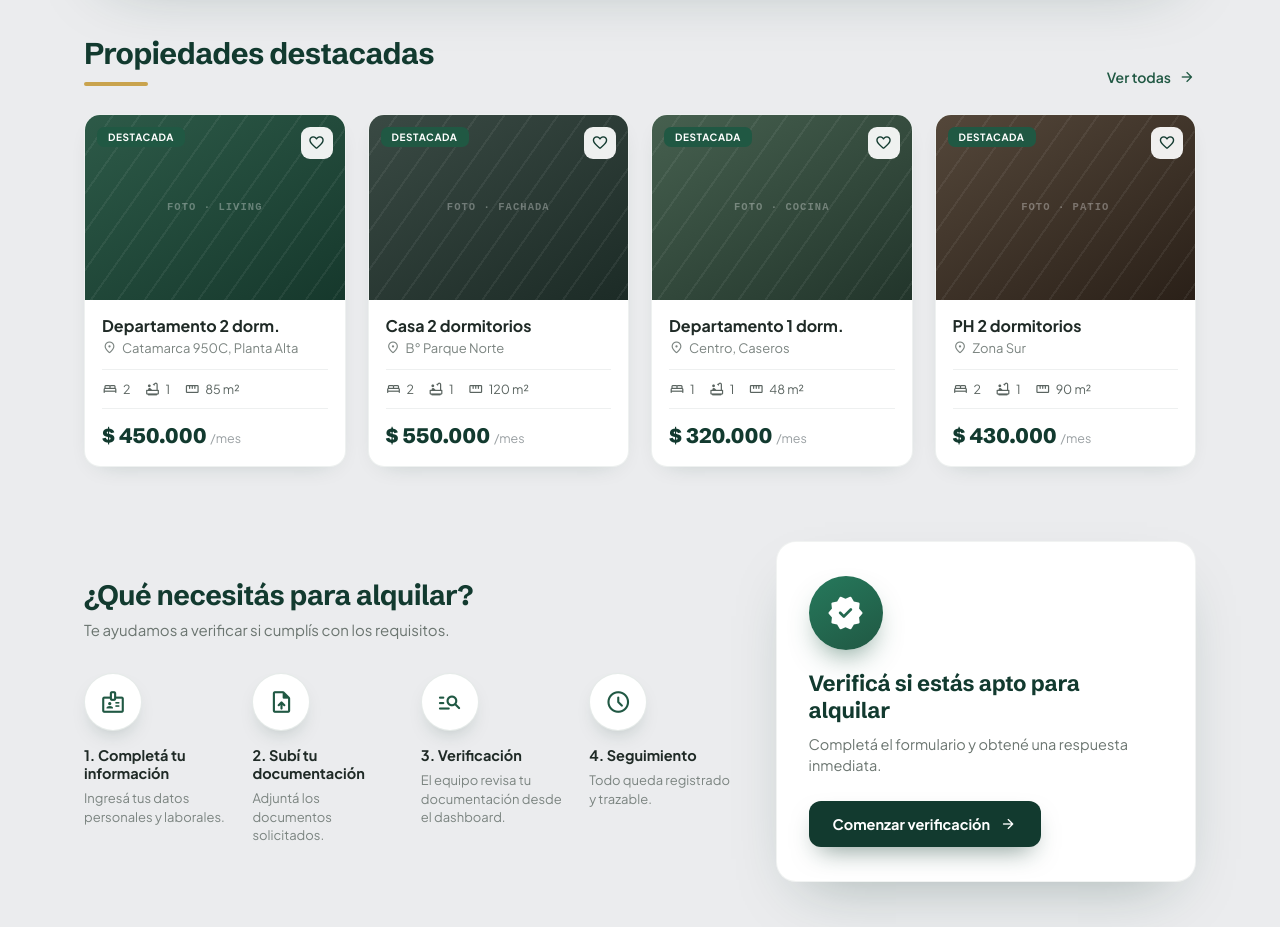
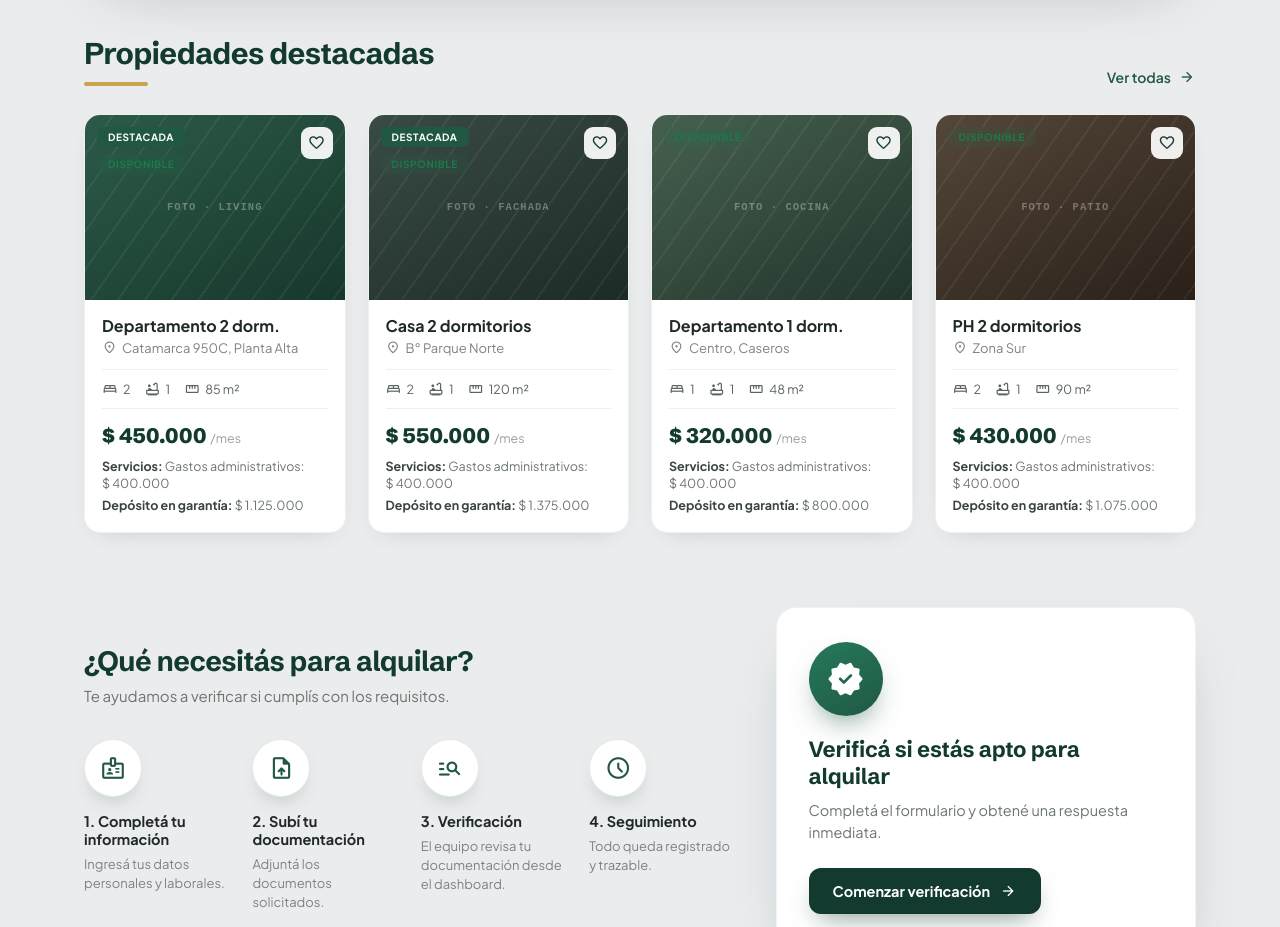
Before and after one commit to modulartear/raiesinmobiliaria, a React (Vite) app: page / in a window 1280 px wide. Shown: the part 840-1767 px from the top of the page. Built offline with nearby package versions, Linux system fonts and the light colour scheme; no server answers; the database is empty.

Commit message:
Improve property publishing: status + fees + remove m2

```diff
--- a/src/App.tsx
+++ b/src/App.tsx
@@ -190,8 +190,8 @@ export default function App() {
     price: "",
     beds: "",
     baths: "",
-    area: "",
     description: "",
+    status: "Disponible",
     featured: true,
     services: DEFAULT_SERVICES.slice(0, 3)
   }));
@@ -498,6 +498,10 @@ export default function App() {
       baths: p.bathsLabel,
       area: p.areaLabel,
       price: p.priceLabel,
+      status: p.status || "Disponible",
+      featured: Boolean(p.featured),
+      adminFee: formatCurrency(400000),
+      deposit: formatCurrency((p.price || 0) * 2.5),
       bg: p.bg,
       photoLabel: p.photoLabel,
       onEnter: () => setHover(idx),
@@ -727,9 +731,9 @@ export default function App() {
           price: Number(String(propDraft.price).replace(/[^\d]/g, "")) || 0,
           beds: Number(propDraft.beds) || 0,
           baths: Number(propDraft.baths) || 0,
-          area: Number(propDraft.area) || 0,
+          area: 0,
           description: propDraft.description,
-          status: "Disponible",
+          status: String((propDraft as any).status || "Disponible"),
           featured: Boolean(propDraft.featured),
           neighborhood: propDraft.address,
           city: "Caseros",
@@ -740,7 +744,7 @@ export default function App() {
           features: [
             { icon: "bed", label: "Ambientes", val: String(Number(propDraft.beds) || 0) },
             { icon: "bathtub", label: "Baños", val: String(Number(propDraft.baths) || 0) },
-            { icon: "straighten", label: "Superficie", val: `${Number(propDraft.area) || 0} m²` }
+            { icon: "straighten", label: "Superficie", val: `0 m²` }
           ],
           images
         };
@@ -766,8 +770,8 @@ export default function App() {
           price: "",
           beds: "",
           baths: "",
-          area: "",
           description: "",
+          status: "Disponible",
           featured: true,
           services: DEFAULT_SERVICES.slice(0, 3)
         });
@@ -911,8 +915,8 @@ export default function App() {
             price: String(p.price),
             beds: String(p.beds),
             baths: String(p.baths),
-            area: String(p.area),
             description: p.description || "",
+            status: p.status || "Disponible",
             featured: p.featured,
             services: p.services?.slice?.() || DEFAULT_SERVICES.slice(0, 3)
           });
--- a/src/lib/ui.ts
+++ b/src/lib/ui.ts
@@ -7,12 +7,14 @@ export function statusKind(status: string): BadgeKind {
     Verificado: "ok",
     Respondida: "ok",
     Reservado: "warn",
+    Reservada: "warn",
     "En revisión": "warn",
     "En revision": "warn",
     Pendiente: "danger",
     Nueva: "warn",
     Inactivo: "info",
     Alquilado: "info",
+    Alquilada: "info",
     "En proceso": "warn"
   };
   return map[status] || "info";
--- a/src/screens/DashboardScreen.tsx
+++ b/src/screens/DashboardScreen.tsx
@@ -176,8 +176,8 @@ export default function DashboardScreen({
     price: string;
     beds: string;
     baths: string;
-    area: string;
     description: string;
+    status: string;
     featured: boolean;
   };
   onPropDraft: (patch: Partial<typeof propDraft>) => void;
@@ -677,7 +677,7 @@ export default function DashboardScreen({
                             </div>
                           </div>
 
-                          <div className="dashboard-form-grid-3" style={css("display:grid;grid-template-columns:1fr 1fr 1fr;gap:16px")}>
+                          <div className="dashboard-form-grid-2" style={css("display:grid;grid-template-columns:1fr 1fr;gap:16px")}>
                             <div>
                               <label style={css("display:block;font:600 12.5px/1 'Plus Jakarta Sans';color:#123A2F;margin-bottom:8px")}>
                                 Ambientes
@@ -698,19 +698,6 @@ export default function DashboardScreen({
                               <input
                                 value={propDraft.baths}
                                 onChange={(e) => onPropDraft({ baths: e.target.value })}
-                                placeholder="0"
-                                style={css(
-                                  "width:100%;padding:12px 13px;border-radius:10px;border:1.5px solid #E2E4E6;background:#F8F9FA;font:500 14px 'Plus Jakarta Sans';color:#333;outline:none"
-                                )}
-                              />
-                            </div>
-                            <div>
-                              <label style={css("display:block;font:600 12.5px/1 'Plus Jakarta Sans';color:#123A2F;margin-bottom:8px")}>
-                                Superficie m²
-                              </label>
-                              <input
-                                value={propDraft.area}
-                                onChange={(e) => onPropDraft({ area: e.target.value })}
                                 placeholder="0"
                                 style={css(
                                   "width:100%;padding:12px 13px;border-radius:10px;border:1.5px solid #E2E4E6;background:#F8F9FA;font:500 14px 'Plus Jakarta Sans';color:#333;outline:none"
@@ -825,7 +812,17 @@ export default function DashboardScreen({
                             "display:flex;align-items:center;gap:8px;padding:12px 13px;border-radius:10px;border:1.5px solid #E2E4E6;background:#F8F9FA;margin-bottom:16px"
                           )}
                         >
-                          <span style={css("font:500 14px 'Plus Jakarta Sans';color:#333;flex:1")}>Disponible</span>
+                          <select
+                            value={propDraft.status}
+                            onChange={(e) => onPropDraft({ status: e.target.value })}
+                            style={css(
+                              "font:500 14px 'Plus Jakarta Sans';color:#333;flex:1;border:none;outline:none;background:transparent;appearance:none"
+                            )}
+                          >
+                            <option value="Disponible">Disponible</option>
+                            <option value="Reservada">Reservada</option>
+                            <option value="Alquilada">Alquilada</option>
+                          </select>
                           <MsIcon name="expand_more" style={{ fontSize: 20, color: "#9aa0a3" }} />
                         </div>
                         <div style={css("display:flex;align-items:center;justify-content:space-between;margin-bottom:18px")}>
--- a/src/screens/LandingScreen.tsx
+++ b/src/screens/LandingScreen.tsx
@@ -4,6 +4,7 @@ import MsIcon from "../components/MsIcon";
 import type { CSSProperties } from "react";
 import Footer from "../components/Footer";
 import type { SettingsRecord } from "../data/models";
+import { badgeStyle, statusKind } from "../lib/ui";
 
 type NavItem = { label: string; active?: boolean };
 type HeroCard = { icon: string; title: string; body: string };
@@ -15,6 +16,10 @@ type PropertyCard = {
   baths: string;
   area: string;
   price: string;
+  status: string;
+  featured: boolean;
+  adminFee: string;
+  deposit: string;
   bg: string;
   photoLabel: string;
   cardStyle: CSSProperties;
@@ -439,13 +444,29 @@ export default function LandingScreen({
                 >
                   {p.photoLabel}
                 </div>
-                <span
+                <div
                   style={css(
-                    "position:absolute;top:12px;left:12px;display:inline-flex;align-items:center;gap:5px;padding:5px 11px;border-radius:7px;background:#205843;color:#fff;font:700 10px/1 'Plus Jakarta Sans';letter-spacing:.06em"
+                    "position:absolute;top:12px;left:12px;display:flex;flex-direction:column;gap:7px;align-items:flex-start"
                   )}
                 >
-                  DESTACADA
-                </span>
+                  {p.featured && (
+                    <span
+                      style={css(
+                        "display:inline-flex;align-items:center;gap:5px;padding:5px 11px;border-radius:7px;background:#205843;color:#fff;font:700 10px/1 'Plus Jakarta Sans';letter-spacing:.06em"
+                      )}
+                    >
+                      DESTACADA
+                    </span>
+                  )}
+                  <span
+                    style={css(
+                      badgeStyle(statusKind(p.status)) +
+                        ";padding:5px 11px;border-radius:7px;font:700 10px/1 'Plus Jakarta Sans';letter-spacing:.06em;backdrop-filter:blur(10px)"
+                    )}
+                  >
+                    {String(p.status || "Disponible").toUpperCase()}
+                  </span>
+                </div>
                 <span
                   style={css(
                     "position:absolute;top:12px;right:12px;width:32px;height:32px;border-radius:9px;background:rgba(255,255,255,.92);display:flex;align-items:center;justify-content:center;color:#123A2F"
@@ -493,6 +514,16 @@ export default function LandingScreen({
                     {p.price}
                   </span>
                   <span style={css("font-size:12.5px;color:#9aa0a3")}>/mes</span>
+                </div>
+                <div style={css("margin-top:10px;display:flex;flex-direction:column;gap:6px")}>
+                  <div style={css("font-size:12.5px;color:#6b7570;line-height:1.35")}>
+                    <span style={css("font-weight:700;color:#3a443f")}>Servicios:</span>{" "}
+                    Gastos administrativos: {p.adminFee}
+                  </div>
+                  <div style={css("font-size:12.5px;color:#6b7570;line-height:1.35")}>
+                    <span style={css("font-weight:700;color:#3a443f")}>Depósito en garantía:</span>{" "}
+                    {p.deposit}
+                  </div>
                 </div>
               </div>
             </div>
```
